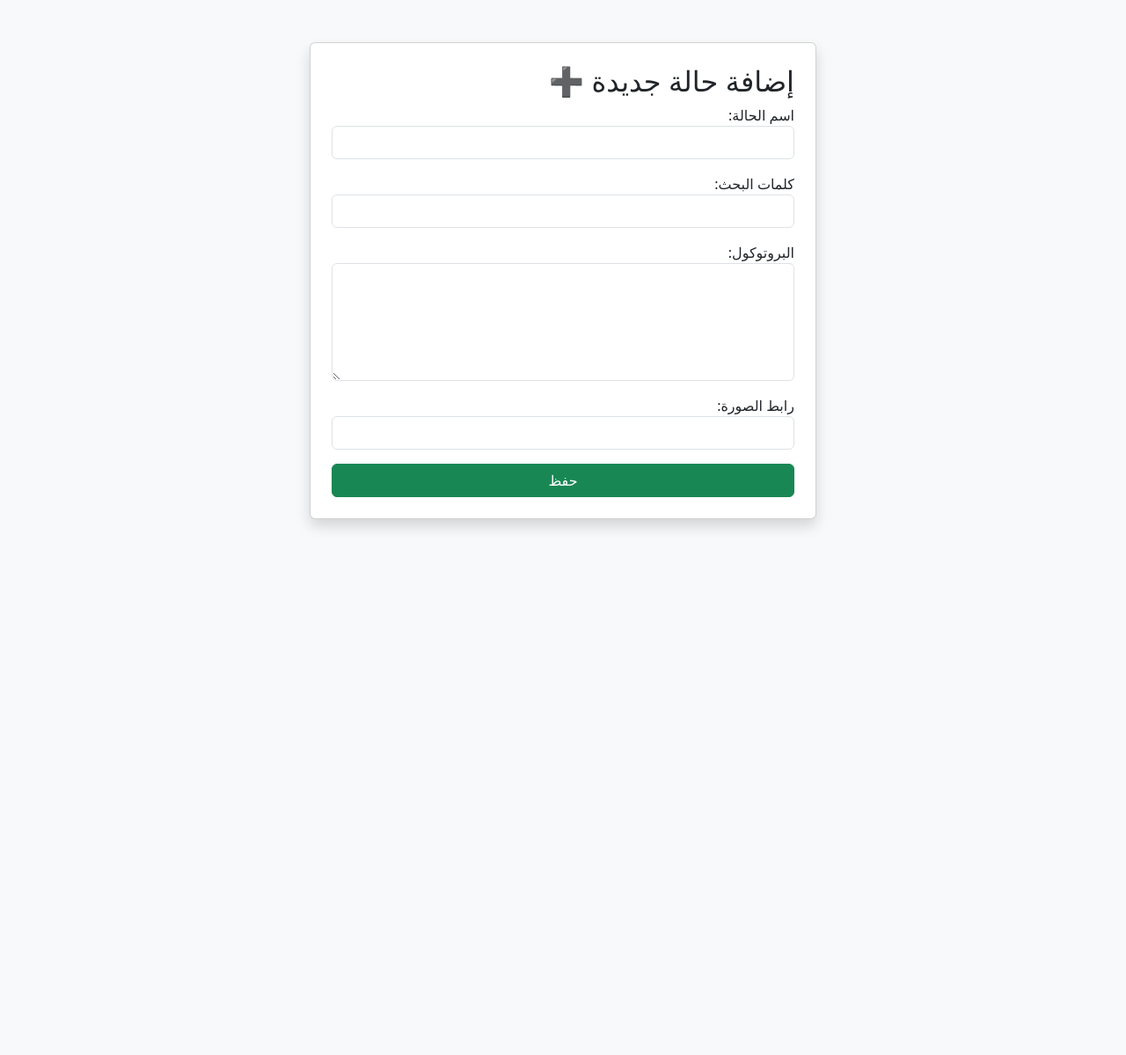
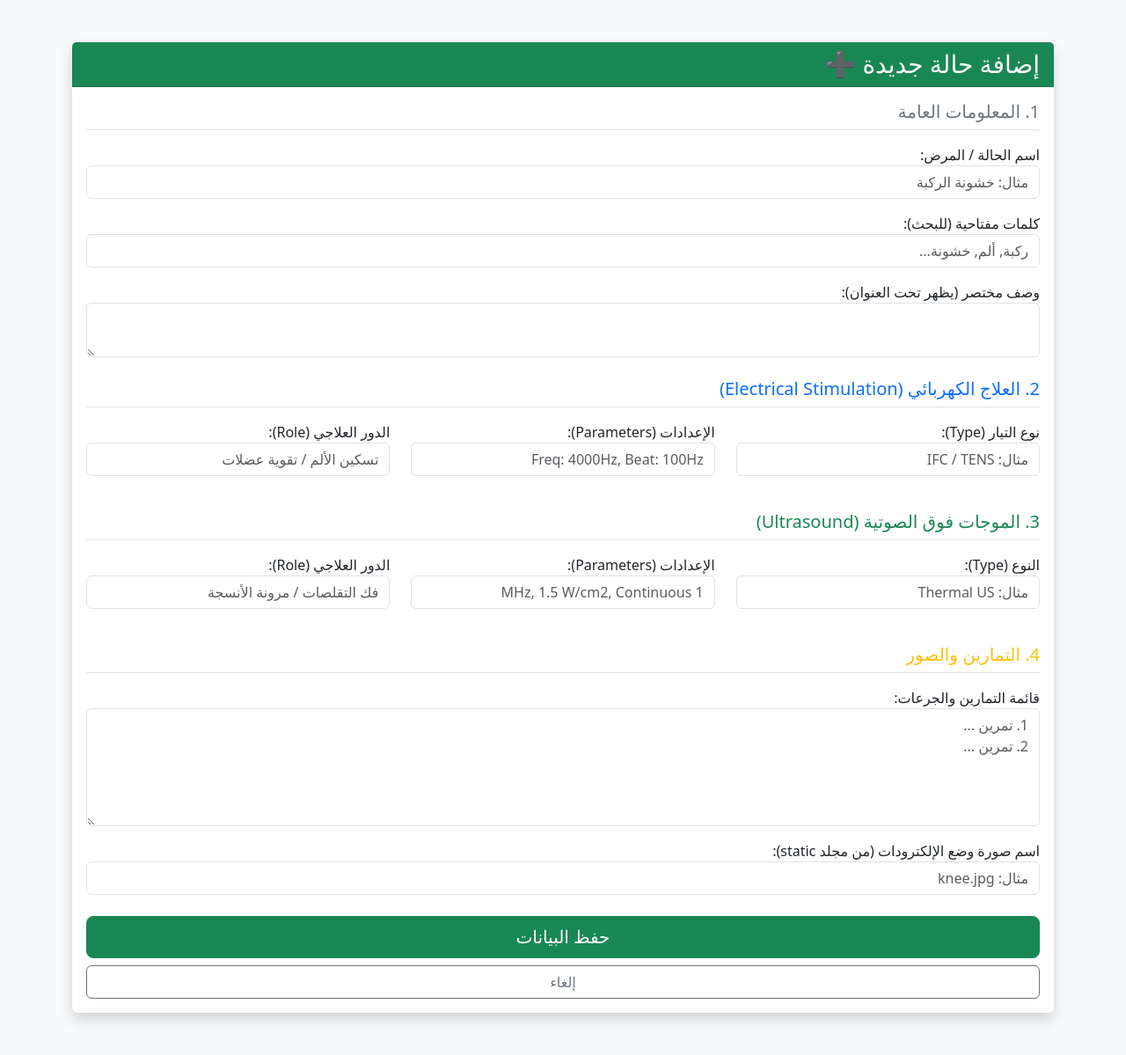
Before and after one commit to abohamza122025-a11y/PhysioExpert-Pro, a Flask app: template templates/add_protocol.html in a window 1280 px wide. Shown: the whole page at 88% size. Before the commit the page ends 601 px from the top, so only its background shows below. Run offline with Flask 3, Linux system fonts and the light colour scheme; the template is opened without the code that fills it, so the values that code supplies are empty.

Commit message:
Update add_protocol.html

```diff
--- a/templates/add_protocol.html
+++ b/templates/add_protocol.html
@@ -1,21 +1,81 @@
 <!DOCTYPE html>
 <html lang="ar" dir="rtl">
 <head>
-    <meta charset="UTF-8"><title>إضافة</title>
+    <meta charset="UTF-8">
+    <title>إضافة بروتوكول جديد</title>
     <link href="https://cdn.jsdelivr.net/npm/bootstrap@5.3.0/dist/css/bootstrap.min.css" rel="stylesheet">
 </head>
-<body class="bg-light py-5 text-end">
-    <div class="container" style="max-width: 600px;">
-        <div class="card p-4 shadow">
-            <h2>إضافة حالة جديدة ➕</h2>
+<body class="bg-light">
+<div class="container py-5 text-end">
+    <div class="card shadow border-0">
+        <div class="card-header bg-success text-white">
+            <h3 class="mb-0">إضافة حالة جديدة ➕</h3>
+        </div>
+        <div class="card-body">
             <form method="POST">
-                <div class="mb-3"><label>اسم الحالة:</label><input type="text" name="disease_name" class="form-control" required></div>
-                <div class="mb-3"><label>كلمات البحث:</label><input type="text" name="keywords" class="form-control"></div>
-                <div class="mb-3"><label>البروتوكول:</label><textarea name="protocol_text" class="form-control" rows="5" required></textarea></div>
-                <div class="mb-3"><label>رابط الصورة:</label><input type="url" name="image_url" class="form-control"></div>
-                <button type="submit" class="btn btn-success w-100">حفظ</button>
+                <h5 class="text-secondary border-bottom pb-2 mb-3">1. المعلومات العامة</h5>
+                <div class="mb-3">
+                    <label>اسم الحالة / المرض:</label>
+                    <input type="text" name="disease_name" class="form-control" required placeholder="مثال: خشونة الركبة">
+                </div>
+                <div class="mb-3">
+                    <label>كلمات مفتاحية (للبحث):</label>
+                    <input type="text" name="keywords" class="form-control" placeholder="ركبة, ألم, خشونة...">
+                </div>
+                <div class="mb-3">
+                    <label>وصف مختصر (يظهر تحت العنوان):</label>
+                    <textarea name="description" class="form-control" rows="2"></textarea>
+                </div>
+
+                <h5 class="text-primary border-bottom pb-2 mb-3 mt-4">2. العلاج الكهربائي (Electrical Stimulation)</h5>
+                <div class="row">
+                    <div class="col-md-4 mb-3">
+                        <label>نوع التيار (Type):</label>
+                        <input type="text" name="estim_type" class="form-control" placeholder="مثال: IFC / TENS">
+                    </div>
+                    <div class="col-md-4 mb-3">
+                        <label>الإعدادات (Parameters):</label>
+                        <input type="text" name="estim_params" class="form-control" placeholder="Freq: 4000Hz, Beat: 100Hz">
+                    </div>
+                    <div class="col-md-4 mb-3">
+                        <label>الدور العلاجي (Role):</label>
+                        <input type="text" name="estim_role" class="form-control" placeholder="تسكين الألم / تقوية عضلات">
+                    </div>
+                </div>
+
+                <h5 class="text-success border-bottom pb-2 mb-3 mt-4">3. الموجات فوق الصوتية (Ultrasound)</h5>
+                <div class="row">
+                    <div class="col-md-4 mb-3">
+                        <label>النوع (Type):</label>
+                        <input type="text" name="us_type" class="form-control" placeholder="مثال: Thermal US">
+                    </div>
+                    <div class="col-md-4 mb-3">
+                        <label>الإعدادات (Parameters):</label>
+                        <input type="text" name="us_params" class="form-control" placeholder="1 MHz, 1.5 W/cm2, Continuous">
+                    </div>
+                    <div class="col-md-4 mb-3">
+                        <label>الدور العلاجي (Role):</label>
+                        <input type="text" name="us_role" class="form-control" placeholder="فك التقلصات / مرونة الأنسجة">
+                    </div>
+                </div>
+
+                <h5 class="text-warning border-bottom pb-2 mb-3 mt-4">4. التمارين والصور</h5>
+                <div class="mb-3">
+                    <label>قائمة التمارين والجرعات:</label>
+                    <textarea name="exercises_list" class="form-control" rows="5" placeholder="1. تمرين ...&#10;2. تمرين ..."></textarea>
+                </div>
+                <div class="mb-3">
+                    <label>اسم صورة وضع الإلكترودات (من مجلد static):</label>
+                    <input type="text" name="electrode_image" class="form-control" placeholder="مثال: knee.jpg">
+                </div>
+
+                <div class="d-grid gap-2 mt-4">
+                    <button type="submit" class="btn btn-success btn-lg">حفظ البيانات</button>
+                    <a href="/admin" class="btn btn-outline-secondary">إلغاء</a>
+                </div>
             </form>
         </div>
     </div>
+</div>
 </body>
 </html>
```
